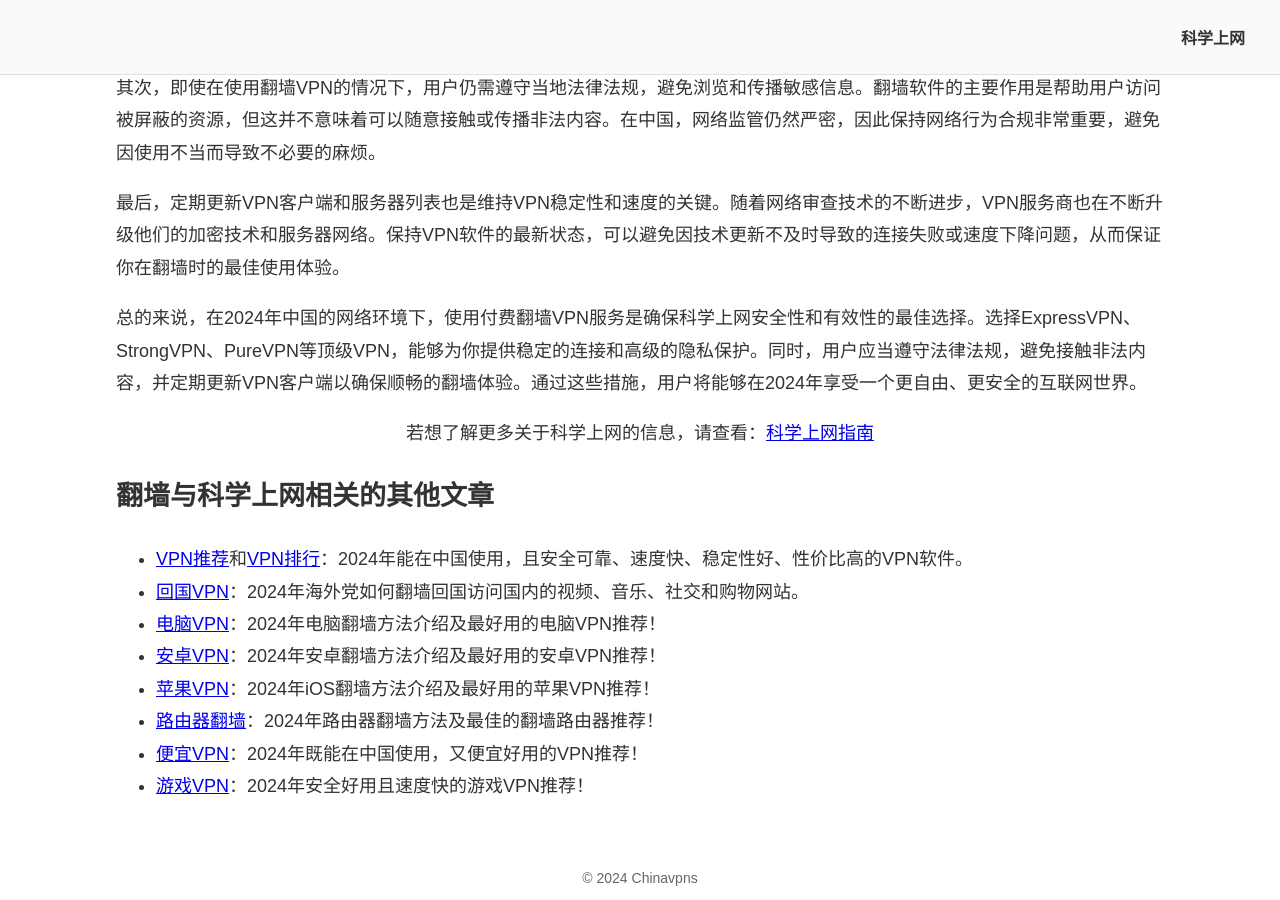
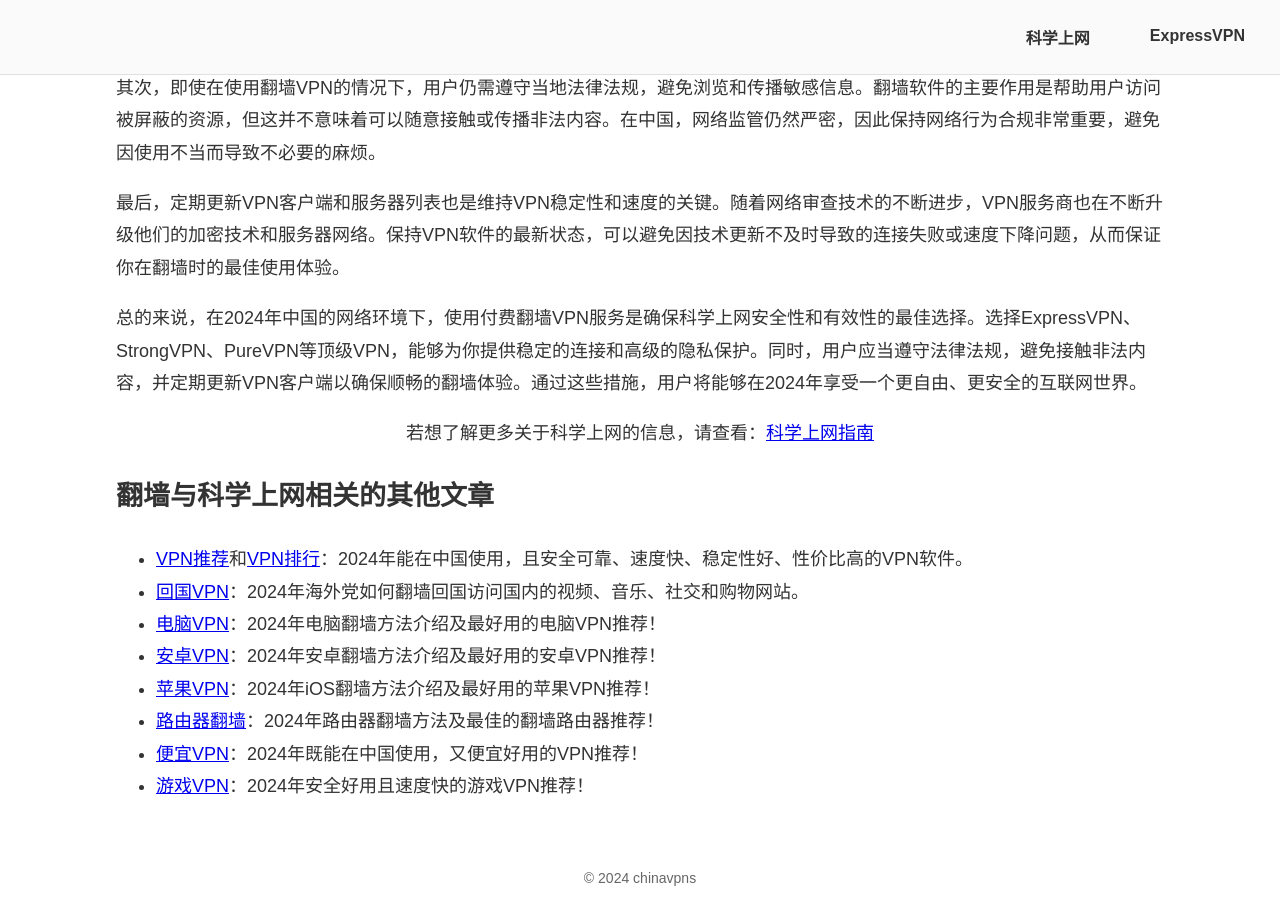
Before and after one commit to chinavpns/chinavpns.github.io, a Jekyll site: the page built from index.md, in a window 1280 px wide and 900 px high, scrolled down 38371 px. Built offline with Jekyll 4.4.1, drawn with Linux system fonts in a browser that asks for light colours.

Commit message:
Update default.html

```diff
--- a/_layouts/default.html
+++ b/_layouts/default.html
@@ -4,13 +4,17 @@
     <meta charset="UTF-8">
     <meta name="viewport" content="width=device-width, initial-scale=1.0">
     <title>{{ page.title }}</title>
+    <meta name="description" content="{{ site.description }}">
     <link rel="stylesheet" href="{{ '/assets/css/styles.css' | relative_url }}">
+    <!-- Jekyll SEO Tag -->
+    {% seo %}
 </head>
 <body>
     <header>
         <nav>
             <ul class="nav">
                 <li><a href="{{ '/' | relative_url }}">科学上网</a></li>
+                <li><a href="{{ '/expressvpn/' | relative_url }}">ExpressVPN</a></li>
             </ul>
         </nav>
     </header>
@@ -18,7 +22,7 @@
         {{ content }}
     </main>
     <footer>
-        <p>© 2024 Chinavpns</p>
+        <p>© 2024 chinavpns</p>
     </footer>
 </body>
 </html>
```
